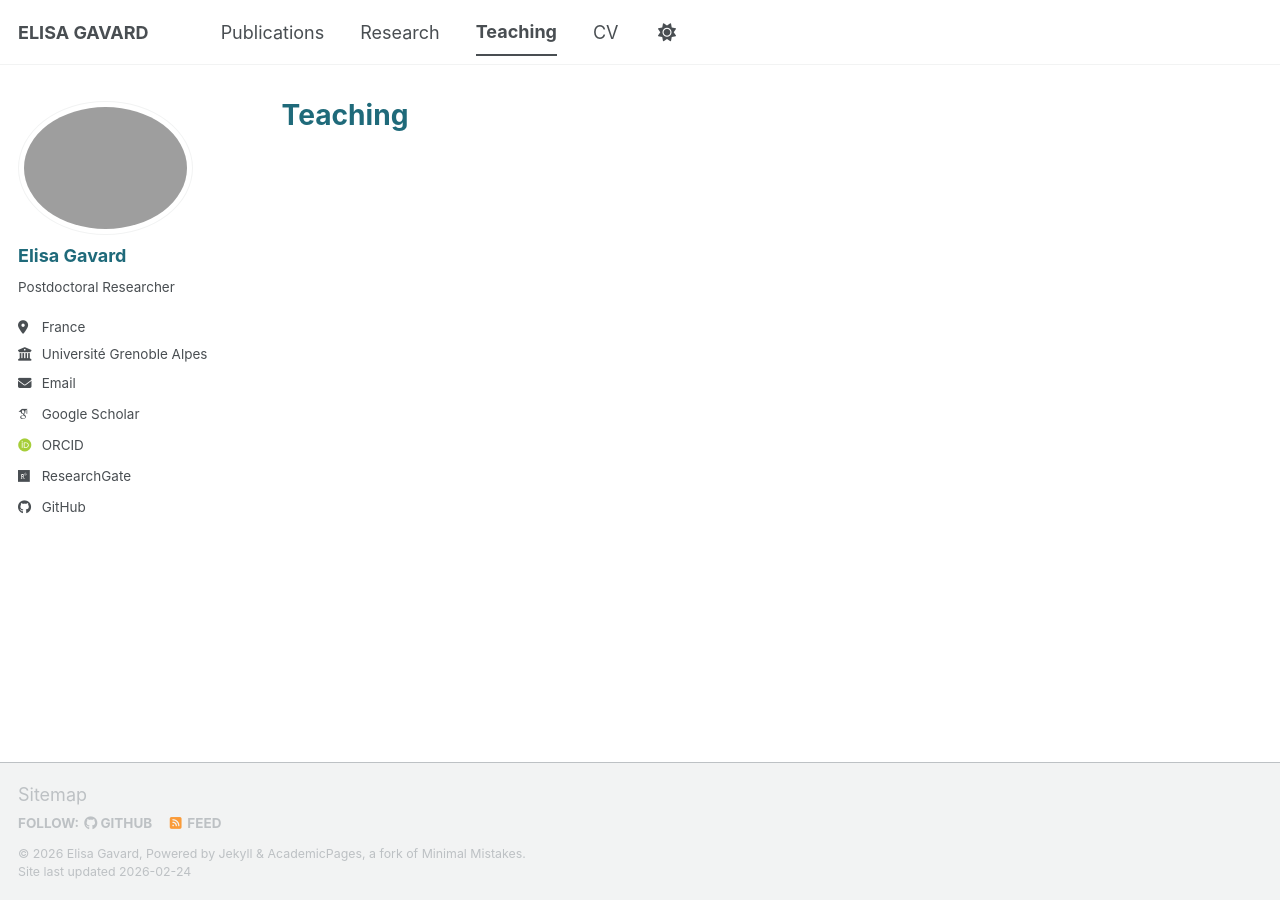
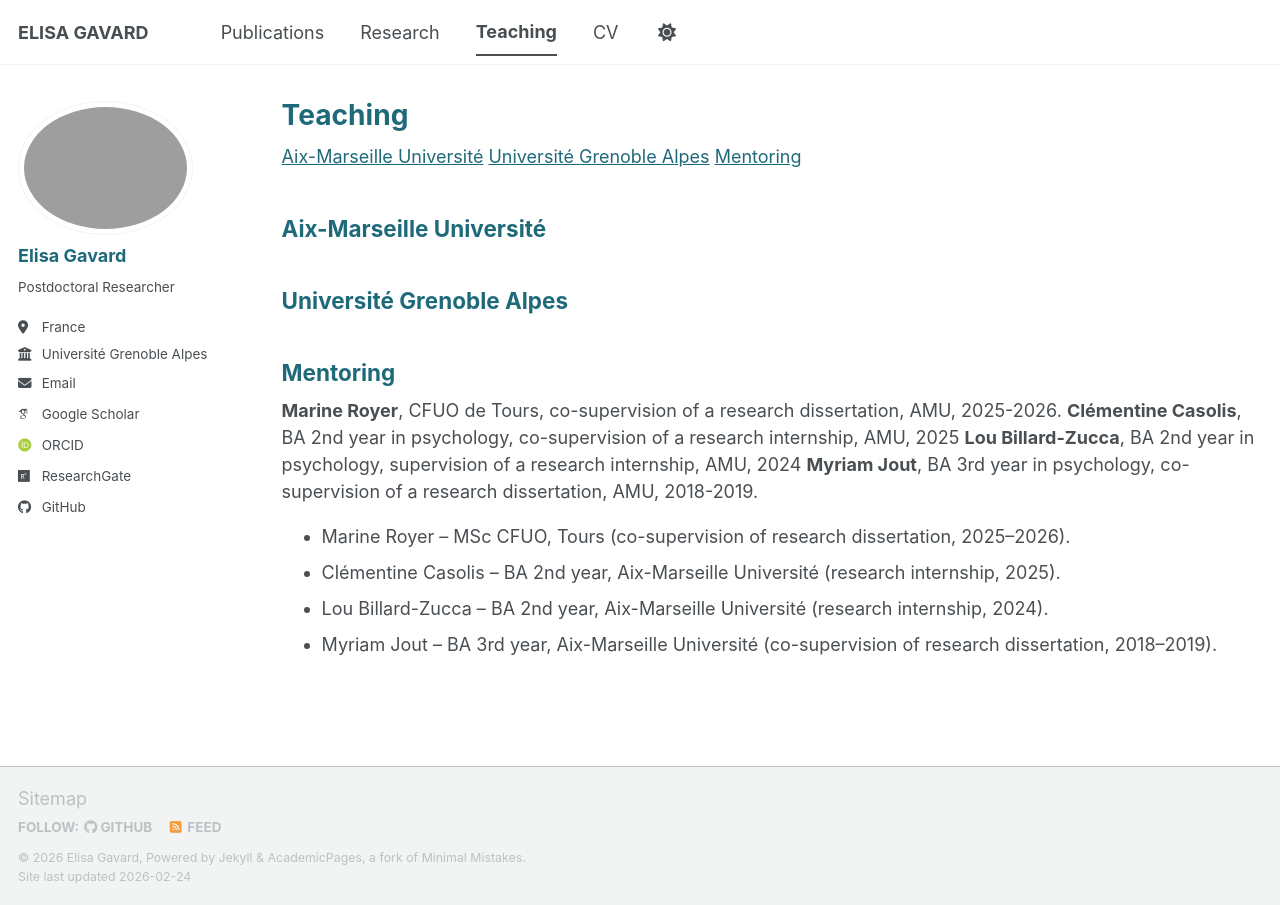
Before and after one commit to elisagavard/elisagavard.github.io, a Jekyll site: the page built from _pages/teaching.html, in a window 1280 px wide. Built offline with Jekyll 4.4.1, drawn with Linux system fonts in a browser that asks for light colours; some web fonts are replaced; a script bundle is joined from its source files by our own code; library files that are not in the unit come from our copies.

Commit message:
Update teaching.html

```diff
--- a/_pages/teaching.html
+++ b/_pages/teaching.html
@@ -3,17 +3,34 @@ layout: archive
 permalink: /teaching/
 title: "Teaching"
 author_profile: true
-header:
-  og_image: ""
 ---
 
-{% include base_path %}
-{% capture written_year %}'None'{% endcapture %}
-{% for post in site.posts %}
-  {% capture year %}{{ post.date | date: '%Y' }}{% endcapture %}
-  {% if year != written_year %}
-    <h2 id="{{ year | slugify }}" class="archive__subtitle">{{ year }}</h2>
-    {% capture written_year %}{{ year }}{% endcapture %}
-  {% endif %}
-  {% include archive-single.html %}
-{% endfor %}
+<nav class="teaching-tabs">
+  <a href="#amu">Aix-Marseille Université</a>
+  <a href="#uga">Université Grenoble Alpes</a>
+  <a href="#mentoring">Mentoring</a>
+</nav>
+
+<section id="amu">
+  <h2>Aix-Marseille Université</h2>
+  <!-- tes cours AMU -->
+</section>
+
+<section id="uga">
+  <h2>Université Grenoble Alpes</h2>
+  <!-- tes cours UGA -->
+</section>
+
+<section id="mentoring">
+  <h2>Mentoring</h2>
+  <strong>Marine Royer</strong>, CFUO de Tours, co-supervision of a research dissertation, AMU, 2025-2026.
+  <strong>Clémentine Casolis</strong>, BA 2nd year in psychology, co-supervision of a research internship, AMU, 2025
+  <strong>Lou Billard-Zucca</strong>, BA 2nd year in psychology, supervision of a research internship, AMU, 2024
+  <strong>Myriam Jout</strong>, BA 3rd year in psychology, co-supervision of a research dissertation, AMU, 2018-2019.
+  <ul>
+    <li>Marine Royer – MSc CFUO, Tours (co-supervision of research dissertation, 2025–2026).</li>
+    <li>Clémentine Casolis – BA 2nd year, Aix-Marseille Université (research internship, 2025).</li>
+    <li>Lou Billard-Zucca – BA 2nd year, Aix-Marseille Université (research internship, 2024).</li>
+    <li>Myriam Jout – BA 3rd year, Aix-Marseille Université (co-supervision of research dissertation, 2018–2019).</li>
+  </ul>
+</section>
```
